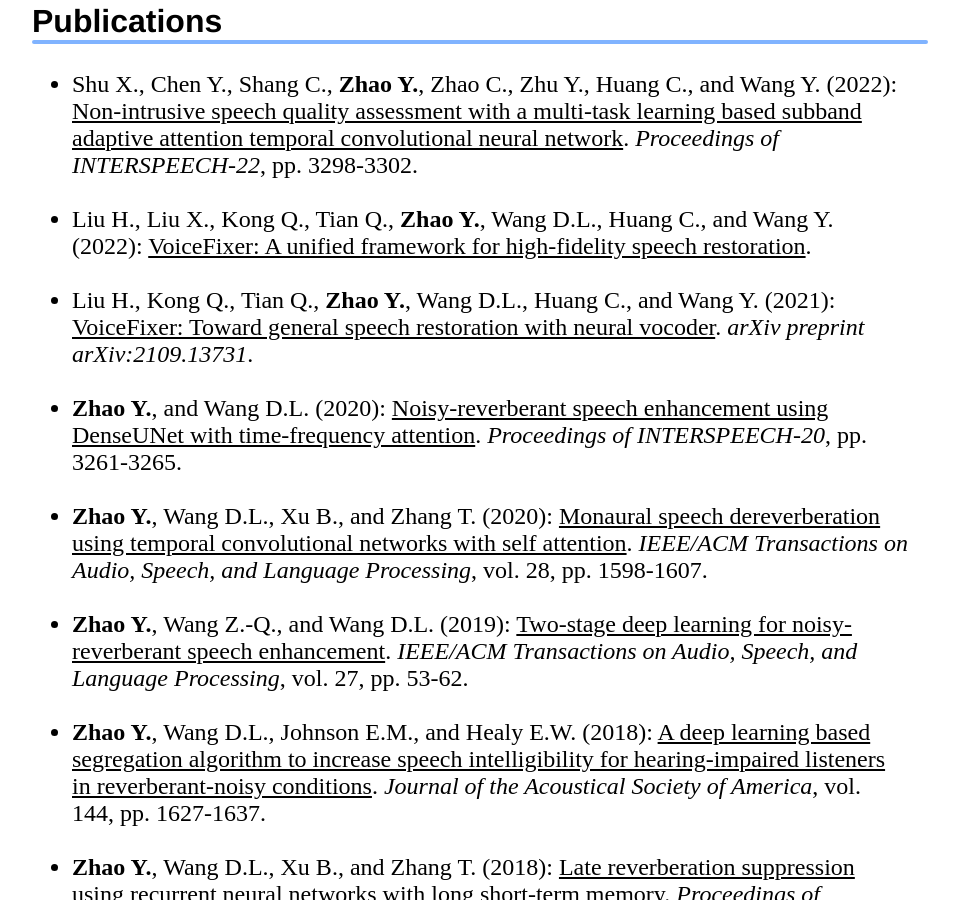
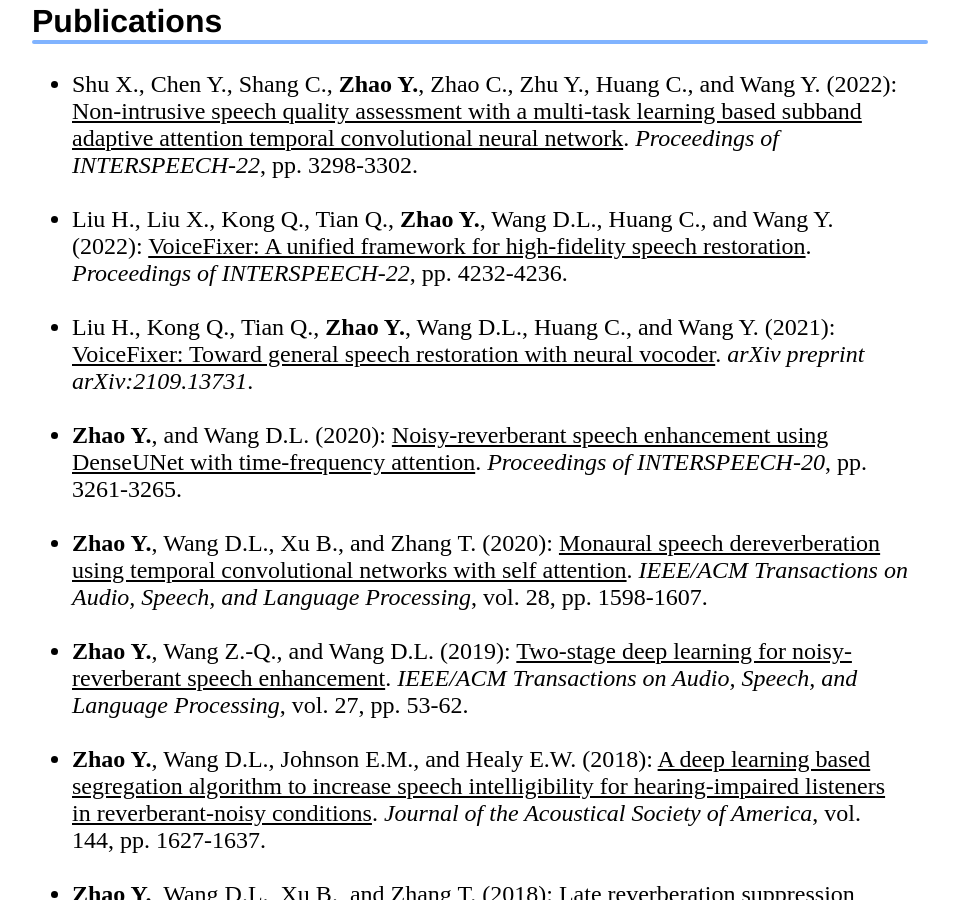
Before and after one commit to cliffzhao/cliffzhao.github.io, a Jekyll site: the page built from index.html, in a window 1280 px wide and 900 px high, scrolled down 1439 px. Shown: the whole window, without its empty margins (160-1119 px from the left). Built offline with Jekyll 4.4.1, drawn with Linux system fonts in a browser that asks for light colours; a style sheet for code colours, icons or effects is not loaded.

Commit message:
Update index.html

```diff
--- a/index.html
+++ b/index.html
@@ -88,6 +88,7 @@
 		</li>
 
 	  	<li> Liu H., Liu X., Kong Q., Tian Q., <strong>Zhao Y.</strong>, Wang D.L., Huang C., and Wang Y. (2022): <a href="https://cliffzhao.github.io/Publications/LLKTZWHW.INTERSPEECH22.pdf" target="_blank"><U>VoiceFixer: A unified framework for high-fidelity speech restoration</U></a>.
+		<cite>Proceedings of INTERSPEECH-22</cite>, pp. 4232-4236.
 	  	<br>
 	  	<br>
 	  	</li>
```
